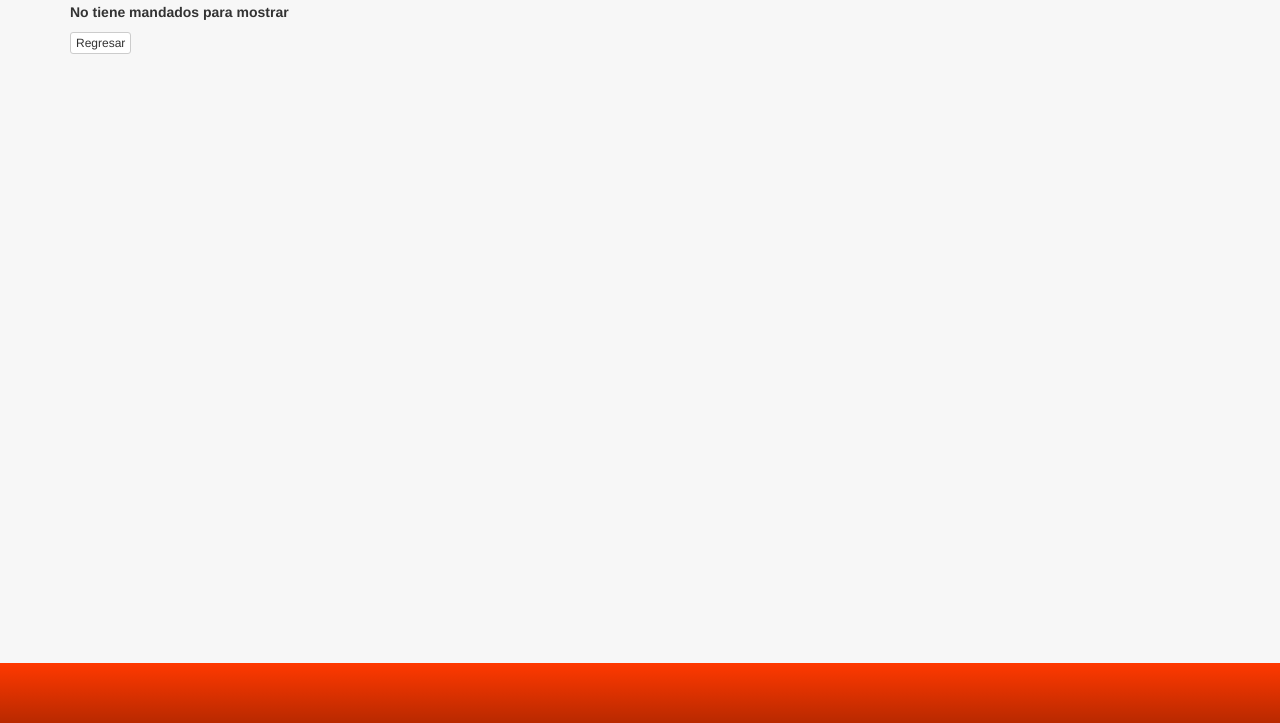
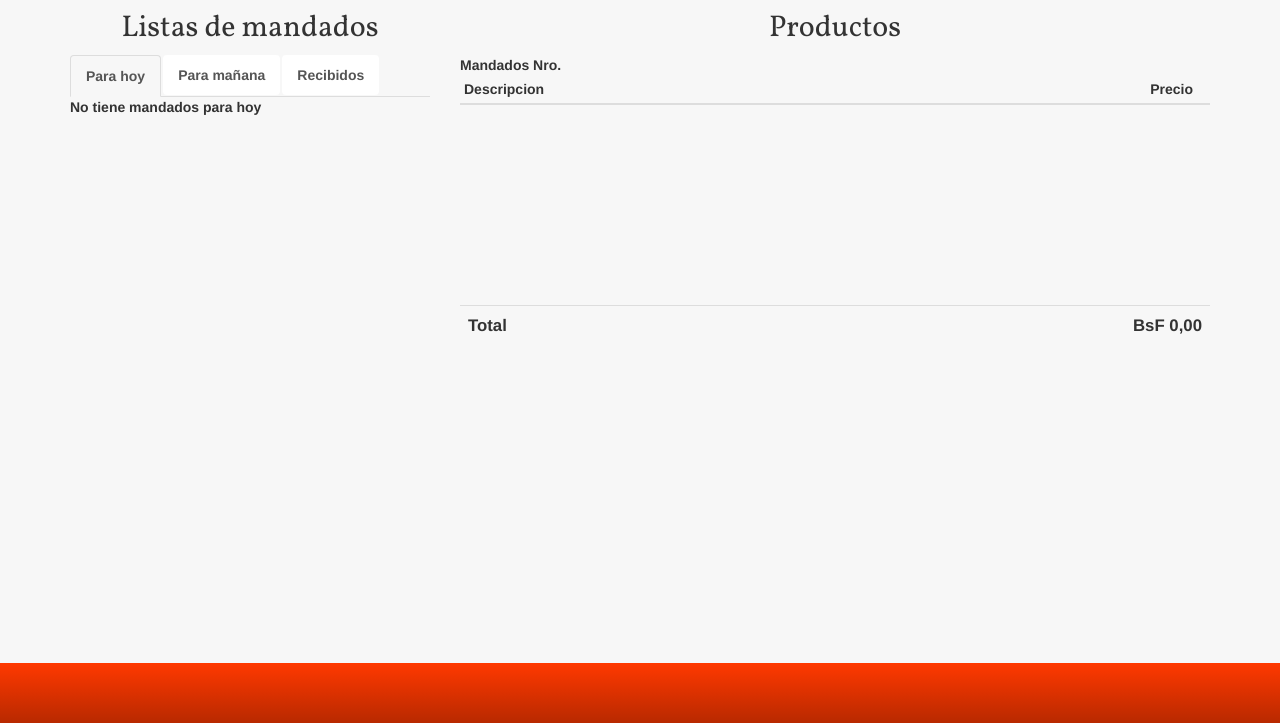
Before and after one commit to jorgeavenda/mandados-delivery, a Rails app: template app/views/shopping_carts/index.html.slim in a window 1280 px wide. Shown: the part 77-800 px from the top of the page. Run offline with Rails 7, Linux system fonts and the light colour scheme; the template is opened without the code that fills it, so the values that code supplies are empty; style sheets or scripts are compiled from the project's sources; some libraries are stand-ins or nearby versions.

Commit message:
mejora opcion mis mandados

```diff
--- a/app/assets/stylesheets/main.scss
+++ b/app/assets/stylesheets/main.scss
@@ -286,11 +286,38 @@
   background-color: #ff5112;
 }
 
-.list-group.recibidos {
+.shopping_carts .list-group{
   overflow-y: auto;
   height: 200px;
   width: 100%;
   display: block;
+}
+
+.shopping_carts ul.nav-tabs {
+  margin-right: 0;
+}
+
+.shopping_carts .nav-tabs > li > a, .shopping_carts .nav-tabs > li > a:hover {
+  text-decoration: none;
+  border: none;
+  color: #555555;
+}
+
+.shopping_carts .tab-content {
+  border: none;
+}
+
+.shopping_carts .nav-tabs > li.active > a, .shopping_carts .nav-tabs > li.active > a:focus, .shopping_carts .nav-tabs > li.active > a:hover {
+  background-color: #f7f7f7;
+}
+
+.shopping_carts span.badge.id_cart{
+  float: left;
+  margin-right: 10px;
+}
+
+.shopping_carts .list-group-item {
+  text-decoration: none;
 }
 
 .loading {
--- /dev/null
+++ b/app/views/shopping_carts/_detail_shopping_cart.html.slim
@@ -0,0 +1,26 @@
+- unless @shopping_cart.blank?
+  span
+    | Mandados Nro.
+    = " #{@shopping_cart.id}"
+  table id="tabla" class="table table-striped"
+    thead
+      tr
+        th Descripcion
+        th Precio
+    tfoot
+      tr
+        td Total
+        td
+          = number_to_currency(@shopping_cart.amount_total_cart, unit: 'BsF ', separator: ',', delimiter: '.')
+    tbody style="visibility: visible"
+      - @shopping_cart.shopping_cart_items.each do |item|
+        tr
+          td
+            = item.product.description
+            br
+              = " #{number_with_precision(item.quantity, precision: 3, separator: ',', delimiter: '.')} x #{number_to_currency(item.amount, unit: 'BsF ', separator: ',', delimiter: '.')}"
+          td
+            = " #{ number_to_currency(item.quantity*item.amount, unit: '', separator: ',', delimiter: '.')} "
+- else
+  p
+    | Aqui se mostrara el detalle de su mandado
--- /dev/null
+++ b/app/views/shopping_carts/_previous.html.slim
@@ -0,0 +1,31 @@
+.container-fluid.padding-side-zero
+  .row
+    .col-xs-12.col-md-4.shopping_carts
+      h2.text-center Listas de mandados
+      ul.nav.nav-tabs
+        li
+          = link_to "Para hoy", shopping_carts_path, class: "list-group-item"
+        li
+          = link_to "Para mañana", for_tomorrow_shopping_carts_path, class: "list-group-item"
+        li.active
+          a data-toggle="tab" href="#received" Recibidos
+
+      div.tab-content
+        div.tab-pane.fade.in.active id="received"
+          - unless @shopping_carts.blank?
+            .list-group
+              - @shopping_carts.each do |cart|
+                = link_to  show_previous_path(cart), {class: "list-group-item "}
+                  span.badge
+                    = number_to_currency(cart.amount_total_cart, unit: 'BsF ', separator: ',', delimiter: '.')
+                  span.badge.id_cart
+                    = cart.id
+                  span
+                    = cart.received_at.in_time_zone('Caracas').strftime("%d-%m-%Y")
+          - else
+            p
+              | No tiene mandados para mostrar
+
+    .col-xs-12.col-md-8
+      h2.text-center Productos
+      = render "detail_shopping_cart"
--- /dev/null
+++ b/app/views/shopping_carts/_today.html.slim
@@ -0,0 +1,46 @@
+.container-fluid.padding-side-zero
+  .row
+    .col-xs-12.col-md-4.shopping_carts
+      h2.text-center Listas de mandados
+      ul.nav.nav-tabs
+        li.active
+          a data-toggle="tab" href="#today" Para hoy
+        li
+          = link_to "Para mañana", for_tomorrow_shopping_carts_path, class: "list-group-item"
+        li
+          = link_to "Recibidos", previous_shopping_carts_path, class: "list-group-item"
+
+      div.tab-content
+        div.tab-pane.fade.in.active id="today"
+          - unless @shopping_carts.blank?
+            .list-group
+              - @shopping_carts.each do |cart|
+                = link_to  shopping_cart_path(cart), {class: "list-group-item "}
+                  span.badge
+                    = number_to_currency(cart.amount_total_cart, unit: 'BsF ', separator: ',', delimiter: '.')
+                  span.badge.id_cart
+                    = cart.id
+                  span
+                    = cart.received_at.in_time_zone('Caracas').strftime("%d-%m-%Y")
+            table id="tabla" class="table table-striped"
+              thead
+                tr
+                  td Sub-total
+                  td
+                    = number_to_currency(@shopping_carts.joins(:shopping_cart_items).sum("amount * quantity"), unit: 'BsF ', separator: ',', delimiter: '.')
+                tr
+                  td Delivery
+                  td
+                    = number_to_currency(@shopping_carts.last.delivery_price, unit: 'BsF ', separator: ',', delimiter: '.')
+              tfoot
+                tr
+                  td Total
+                  td
+                    = number_to_currency(@shopping_carts.joins(:shopping_cart_items).sum("amount * quantity")+@shopping_carts.last.delivery_price, unit: 'BsF ', separator: ',', delimiter: '.')
+          - else
+            p
+              | No tiene mandados para hoy
+
+    .col-xs-12.col-md-8
+      h2.text-center Productos
+      = render "detail_shopping_cart"
--- /dev/null
+++ b/app/views/shopping_carts/_tomorrow.html.slim
@@ -0,0 +1,31 @@
+.container-fluid.padding-side-zero
+  .row
+    .col-xs-12.col-md-4.shopping_carts
+      h2.text-center Listas de mandados
+      ul.nav.nav-tabs
+        li
+          = link_to "Para hoy", shopping_carts_path, class: "list-group-item"
+        li.active
+          a data-toggle="tab" href="#for_tomorrow" Para mañana
+        li
+          = link_to "Recibidos", previous_shopping_carts_path, class: "list-group-item"
+
+      div.tab-content
+        div.tab-pane.fade.in.active id="for_tomorrow"
+          - unless @shopping_carts.blank?
+            .list-group
+              - @shopping_carts.each do |cart|
+                = link_to show_for_tomorrow_path(cart), {class: "list-group-item "}
+                  span.badge
+                    = number_to_currency(cart.amount_total_cart, unit: 'BsF ', separator: ',', delimiter: '.')
+                  span.badge.id_cart
+                    = cart.id
+                  span
+                    = cart.received_at.in_time_zone('Caracas').strftime("%d-%m-%Y")
+          - else
+            p
+              | No tiene mandados para mañana
+
+    .col-xs-12.col-md-8
+      h2.text-center Productos
+      = render "detail_shopping_cart"
--- /dev/null
+++ b/app/views/shopping_carts/for_tomorrow.html.slim
@@ -0,0 +1 @@
+= render "tomorrow"
--- a/app/views/shopping_carts/index.html.slim
+++ b/app/views/shopping_carts/index.html.slim
@@ -1,7 +1 @@
-- if @shopping_carts.last.blank?
-	p
-		| No tiene mandados para mostrar
-	a.btn.btn-default.btn-xs  href="" onclick="renderCart()" style="text-decoration: none;"
-		| Regresar
-- else
-	= render "my_errands"
+= render "today"
--- /dev/null
+++ b/app/views/shopping_carts/previous.html.slim
@@ -0,0 +1 @@
+= render "previous"
--- a/app/views/shopping_carts/show.html.slim
+++ b/app/views/shopping_carts/show.html.slim
@@ -1 +1 @@
-= render "my_errands"
+= render "today"
--- /dev/null
+++ b/app/views/shopping_carts/show_for_tomorrow.html.slim
@@ -0,0 +1 @@
+= render "tomorrow"
--- /dev/null
+++ b/app/views/shopping_carts/show_previous.html.slim
@@ -0,0 +1 @@
+= render "previous"
--- a/config/routes.rb
+++ b/config/routes.rb
@@ -18,13 +18,21 @@
     get '/users/login/:type', to: 'user/sessions#new', as: :new_user_type_session
   end
 
-  resources :shopping_carts
+  resources :shopping_carts do
+    collection do
+      get :for_tomorrow
+      get :previous
+    end
+  end
 
   post '/shopping_carts/:id/remove_item/:item_id', to: 'shopping_carts#remove_item', as: :remove_item_cart
   post '/shopping_carts/:id/add_item', to: 'shopping_carts#add_item', as: :add_item_cart
 
   post '/shopping_carts/:id/save_list', to: 'shopping_carts#save_list', as: :save_list
 
+  get '/shopping_carts/for_tomorrow/:id', to: 'shopping_carts#show_for_tomorrow', as: :show_for_tomorrow
+  get '/shopping_carts/previous/:id', to: 'shopping_carts#show_previous', as: :show_previous
+
   get "commanded_detail" => 'main#commanded_detail'
   get "no_active" => 'main#no_active'
 
```
Also changed, not shown: app/controllers/shopping_carts_controller.rb (+31 -2 lines), app/views/shopping_carts/_my_errands.html.slim (deleted, +0 -32 lines).
